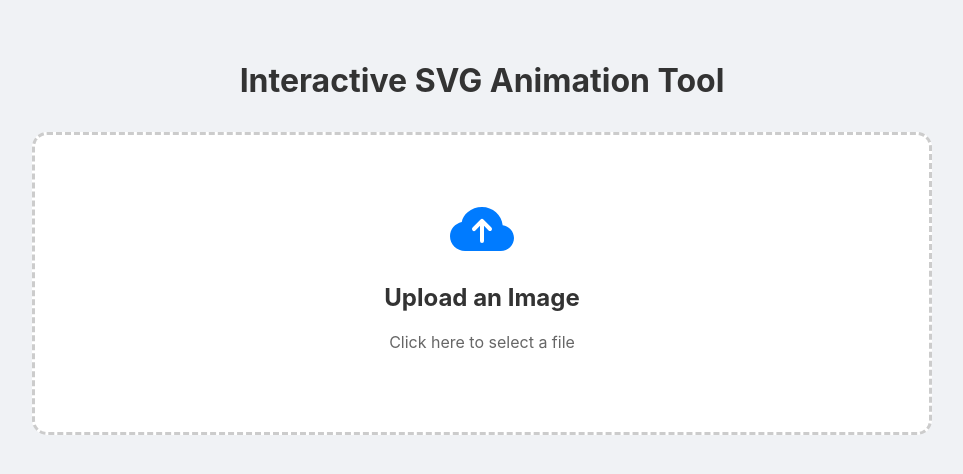
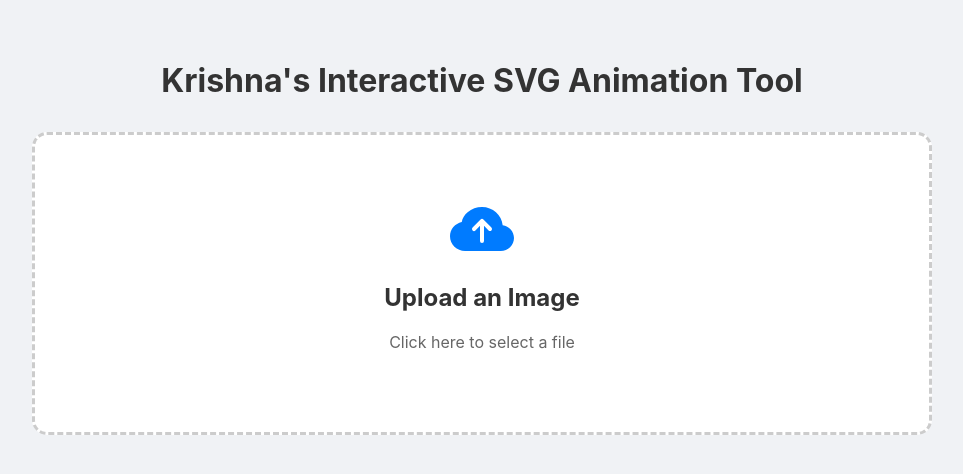
Before and after one commit to Krishna7886/SVG-Converter, a plain HTML site: page index.html in a window 1280 px wide. Shown: the whole page, without its empty margins (158-1121 px from the left). Drawn offline with Linux system fonts and the light colour scheme.

Commit message:
Update index.html

```diff
--- a/index.html
+++ b/index.html
@@ -142,7 +142,7 @@
 
 <body>
     <div class="main-content">
-        <h1>Interactive SVG Animation Tool</h1>
+        <h1>Krishna's Interactive SVG Animation Tool</h1>
         <div id="upload-placeholder">
             <div class="upload-icon">
                 <svg xmlns="http://www.w3.org/2000/svg" width="64" height="64" fill="currentColor"
```
